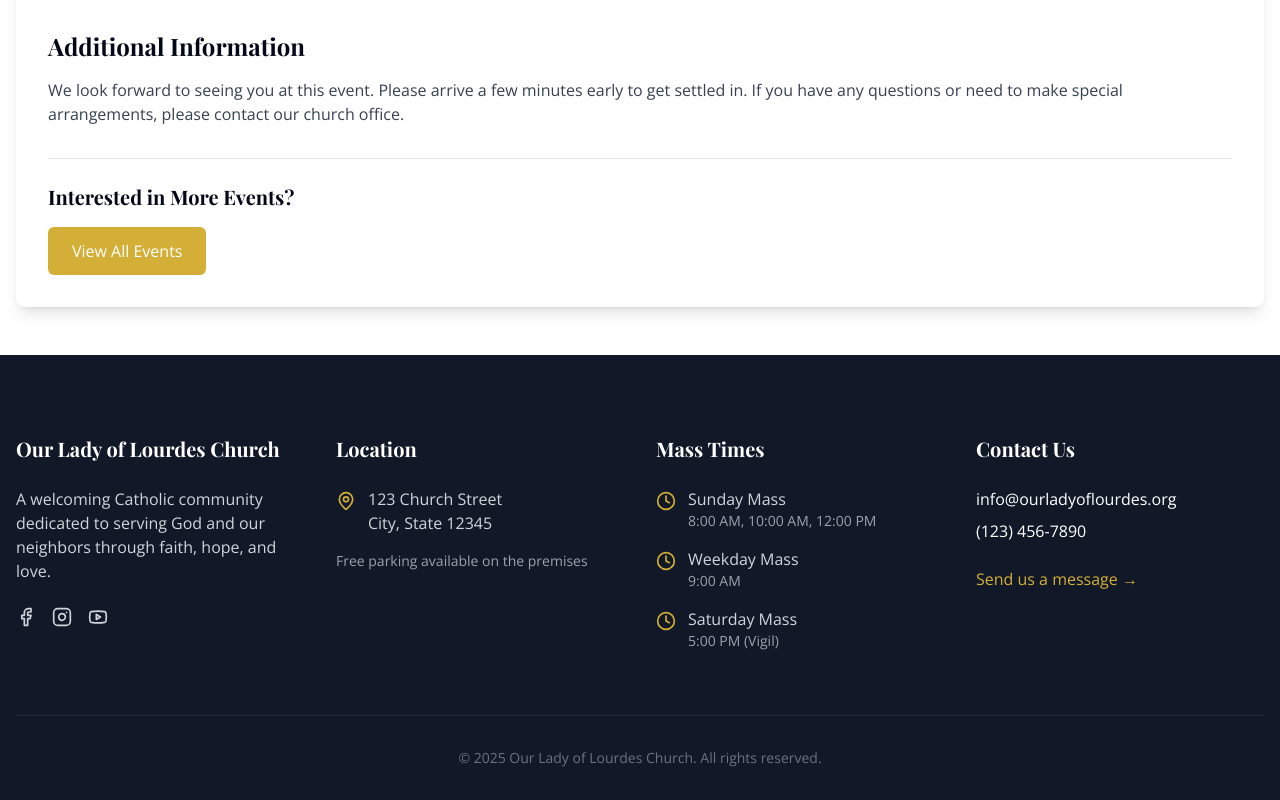
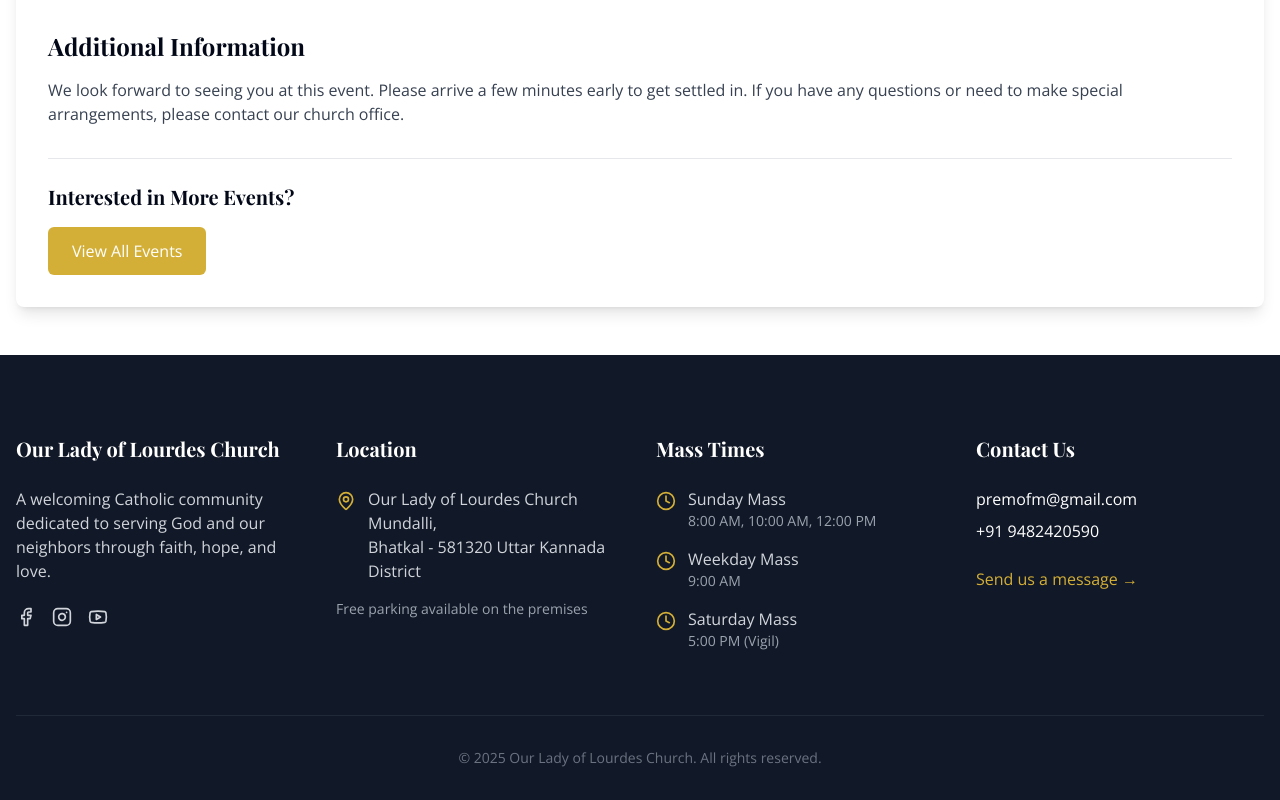
Before and after one commit to luis-hubb/ourladyoflourdes-church, a React (Vite) app: page /events/1 in a window 1280 px wide. Shown: the part 726-1526 px from the top of the page. Built offline with nearby package versions, Linux system fonts and the light colour scheme.

Commit message:
changed footer information

```diff
--- a/src/components/Footer.tsx
+++ b/src/components/Footer.tsx
@@ -42,8 +42,8 @@ const Footer = () => {
             <div className="flex items-start space-x-3 mb-4">
               <MapPin size={20} className="text-pastel-gold mt-1 shrink-0" />
               <p className="font-opensans text-gray-300">
-                123 Church Street<br />
-                City, State 12345
+                Our Lady of Lourdes Church Mundalli,<br />
+                Bhatkal - 581320 Uttar Kannada District
               </p>
             </div>
             <p className="font-opensans text-sm text-gray-400">
@@ -93,8 +93,8 @@ const Footer = () => {
           >
             <h3 className="font-playfair text-xl font-bold mb-6">Contact Us</h3>
             <div className="space-y-2 font-opensans">
-              <p>info@ourladyoflourdes.org</p>
-              <p>(123) 456-7890</p>
+              <p>premofm@gmail.com</p>
+              <p>+91 9482420590</p>
             </div>
             <div className="mt-6">
               <a
```
